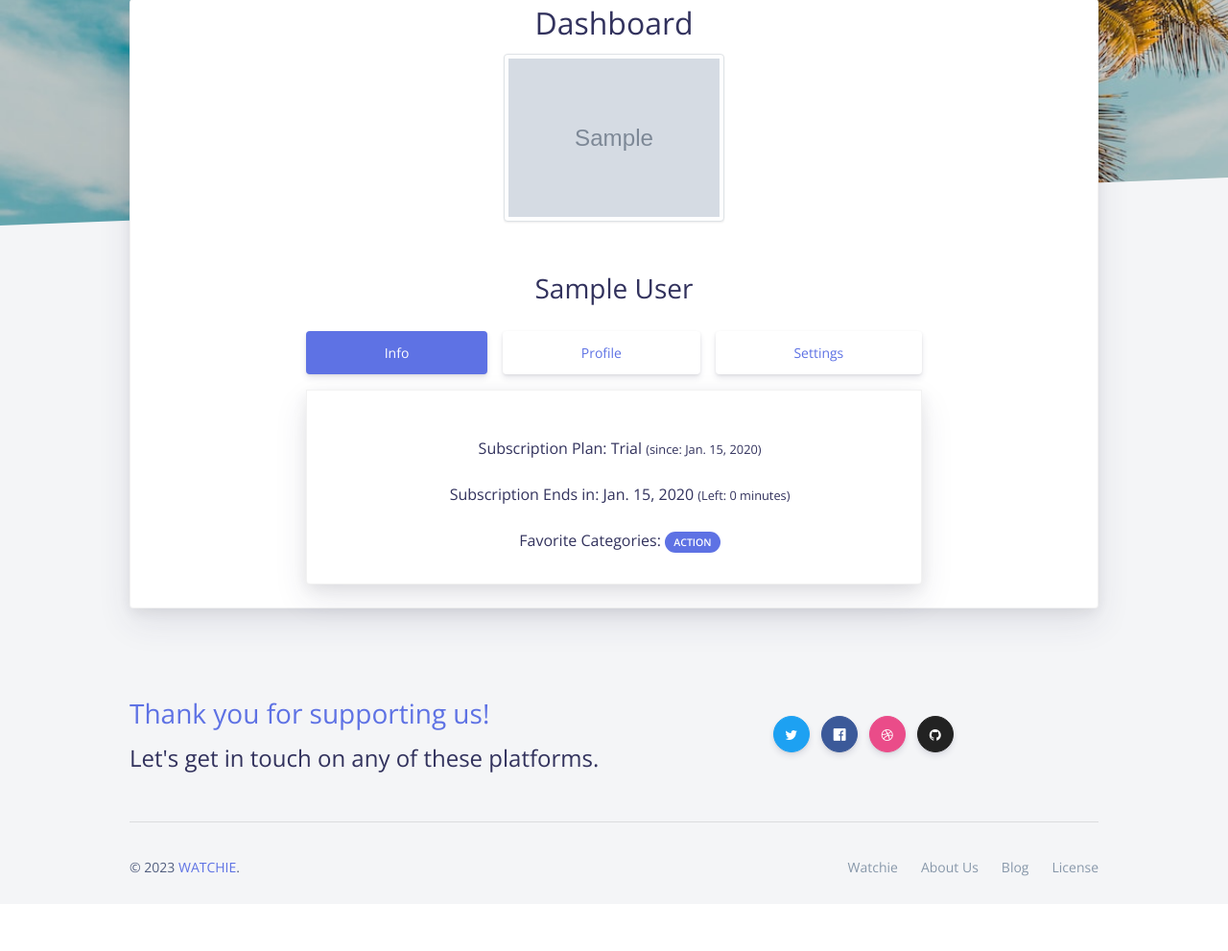
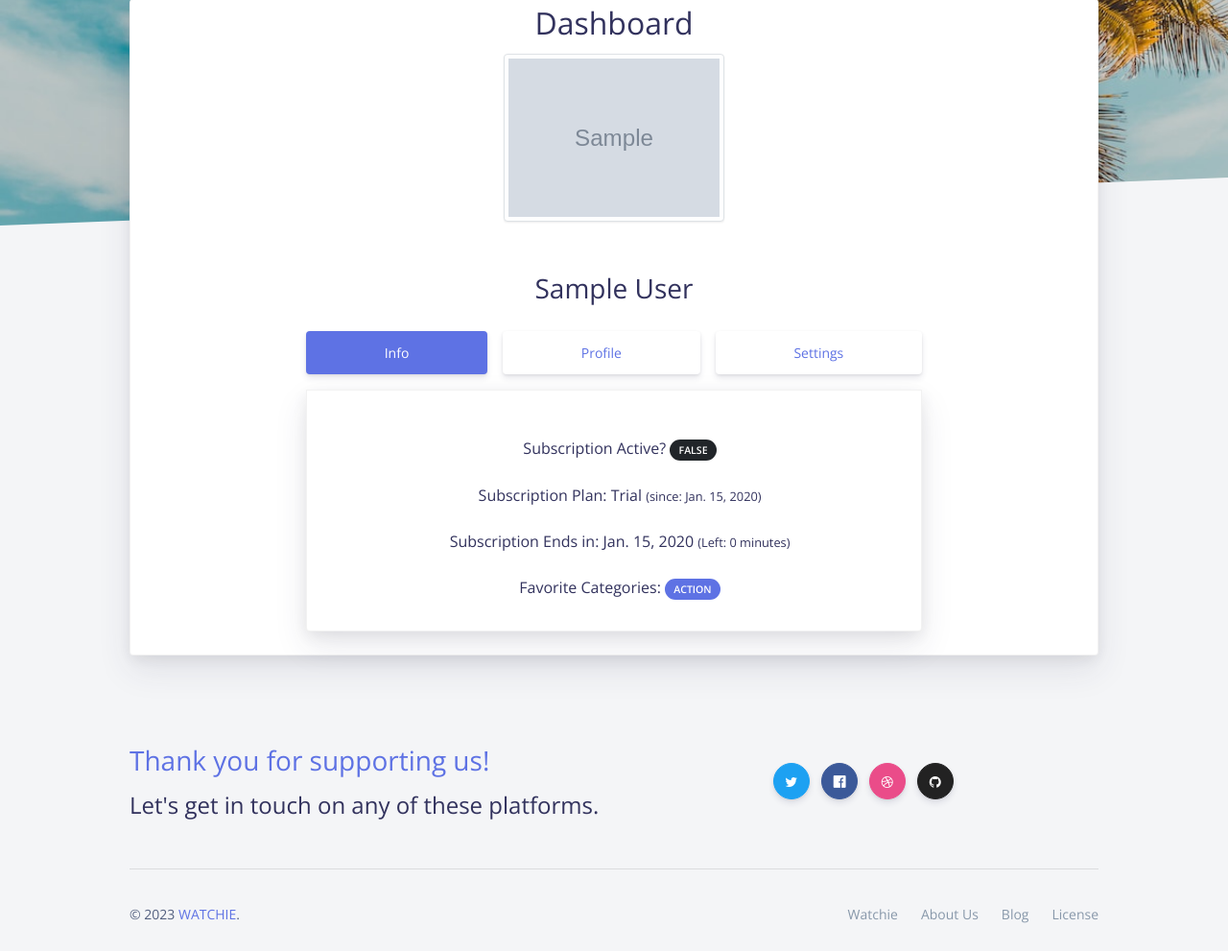
Before and after one commit to mohammed-manahi/watchie, a Django app: the page made by account/helpers.py in a window 1280 px wide. Shown: the part 443-1434 px from the top of the page at 96% size. Before the commit the page ends 1385 px from the top, so only its background shows below. Run offline with Django 4.2, Linux system fonts and the light colour scheme; the first user in the database is signed in; tables that the repository leaves empty hold one stand-in row (Sample ...); some libraries are stand-ins or nearby versions.

Commit message:
Implement helper function to check subscription status

```diff
--- /dev/null
+++ b/account/helpers.py
@@ -0,0 +1,15 @@
+from django.utils import timezone
+from account.models import User, Subscription
+
+
+def is_subscription_active(pk):
+    """
+    Create helper method to check subscription
+    :param pk:
+    :return subscription status:
+    """
+    now = timezone.now()
+    try:
+        return bool(Subscription.objects.get(valid_from__lte=now, valid_to__gte=now, active=True, user__pk=pk))
+    except Subscription.DoesNotExist:
+        return False
--- a/account/templates/account/dashboard.html
+++ b/account/templates/account/dashboard.html
@@ -67,8 +67,12 @@
                                     <div class="tab-content" id="myTabContent">
                                         <div class="tab-pane fade show active" id="tabs-text-1" role="tabpanel"
                                              aria-labelledby="tabs-text-1-tab">
-
-
+                                            <div class="h6 mt-4"><i class="ni business_briefcase-24 mr-2"></i>
+                                                Subscription Active?
+                                                <span class="badge badge-pill badge-dark text-uppercase">
+                                                {{ subscription_status }}
+                                                </span>
+                                            </div>
                                             <div class="h6 mt-4"><i class="ni business_briefcase-24 mr-2"></i>
                                                 Subscription Plan:
                                                 {{ subscription.get_type_display }}
--- a/account/views.py
+++ b/account/views.py
@@ -7,6 +7,7 @@ from django.contrib.auth.decorators import login_required
 from django.contrib import messages
 from account.models import User, Profile, Subscription
 from account.forms import RegistrationForm, ProfileForm, SubscriptionForm, UserEditForm
+from account.helpers import is_subscription_active
 
 
 def index(request):
@@ -52,8 +53,10 @@ def dashboard(request, username, pk):
     user = get_object_or_404(User, username=username, pk=pk)
     subscription = Subscription.objects.select_related("user").get(user__pk=pk)
     profile = Profile.objects.select_related("user").get(user__pk=pk)
+    subscription_status = is_subscription_active(pk)
     template = 'account/dashboard.html'
-    context = {'user': user, 'subscription': subscription, 'profile': profile}
+    context = {'user': user, 'subscription': subscription, 'profile': profile,
+               'subscription_status': subscription_status}
     return render(request, template, context)
 
 
```
